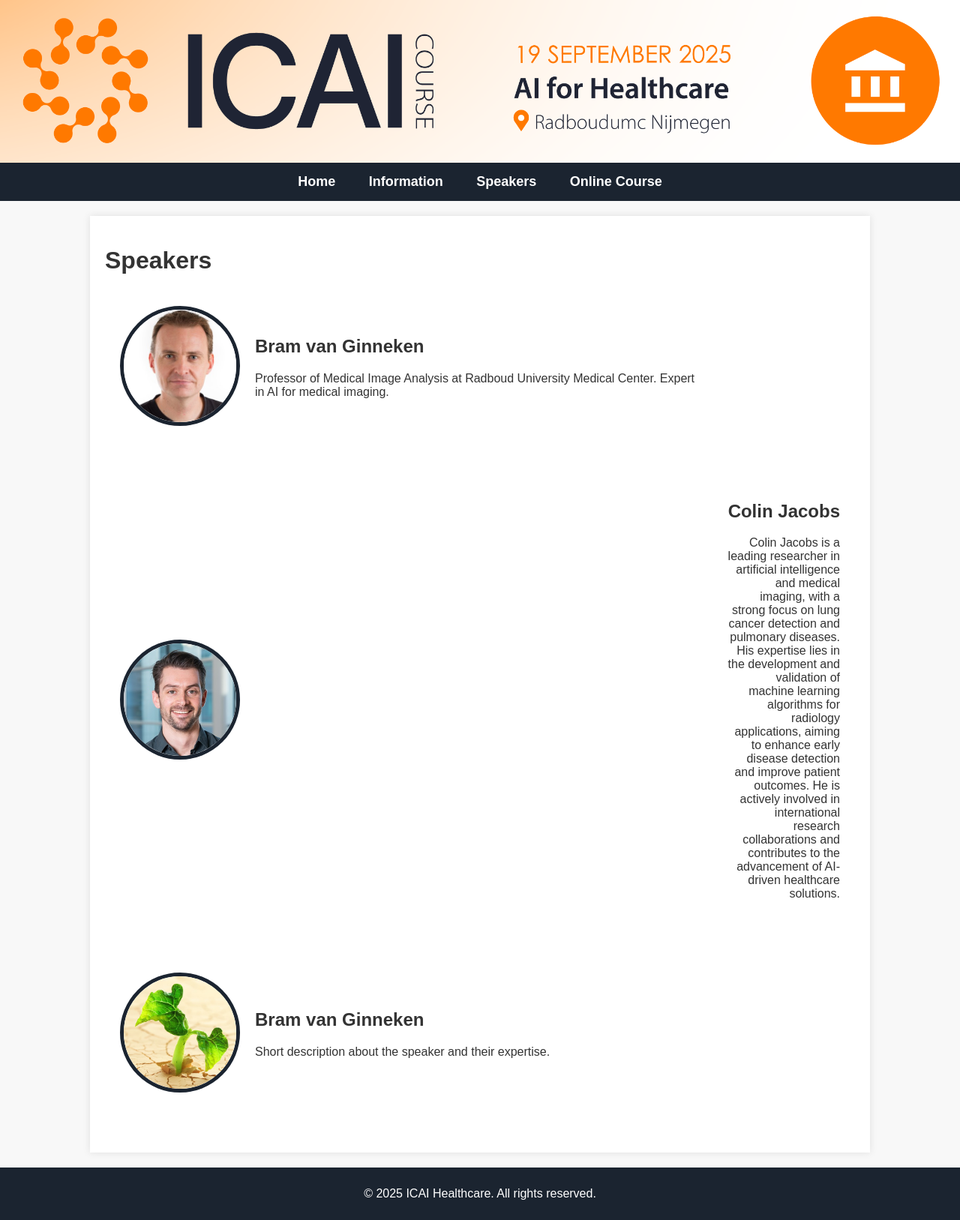
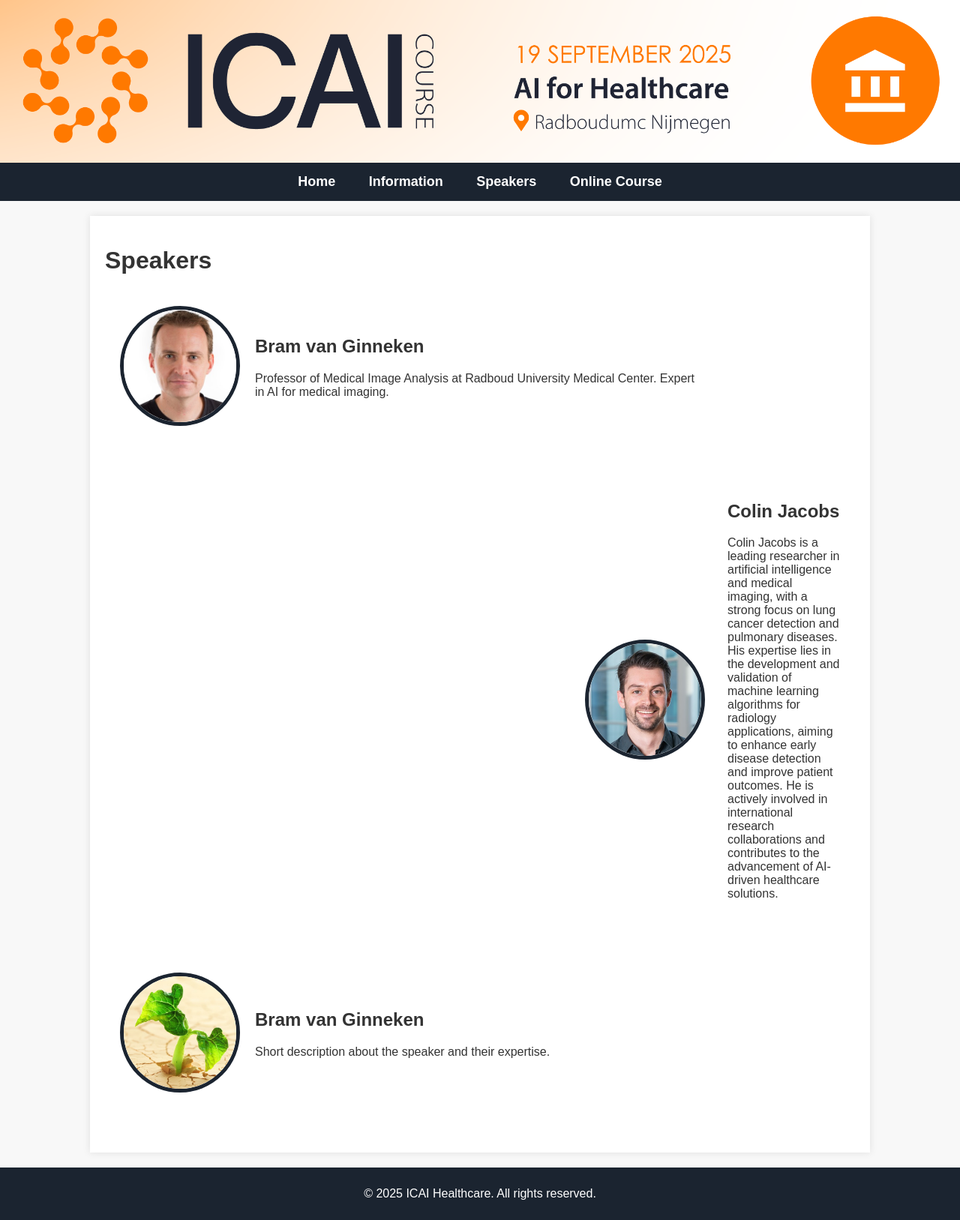
Before and after one commit to marliebesouw/marliebesouw.github.io, a Jekyll site: the page built from speakers.md, in a window 1280 px wide. Shown: the whole page at 75% size. Built offline with Jekyll 4.4.1, drawn with Linux system fonts in a browser that asks for light colours.

Commit message:
adjusted lay-out speaker section

```diff
--- a/assets/css/style.css
+++ b/assets/css/style.css
@@ -160,5 +160,6 @@ header, .hero, .hero img {
 /* Alternate: Image on the Right */
 .speaker.right {
     grid-template-columns: auto 150px;
-    text-align: right;
+    text-align: left;
+    justify-content: flex-end;
 }
```
